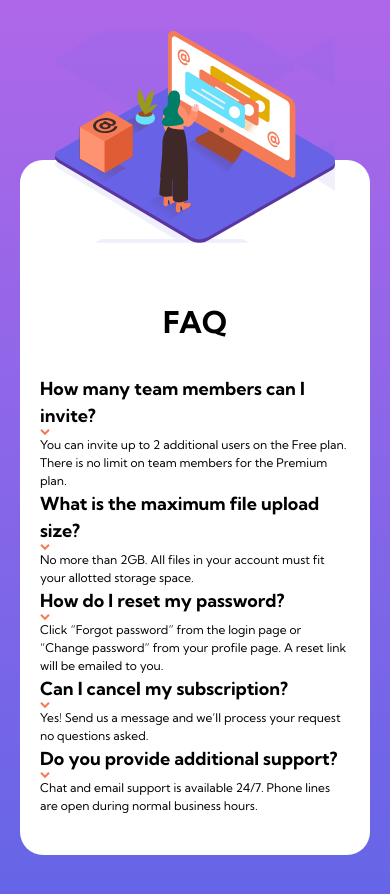
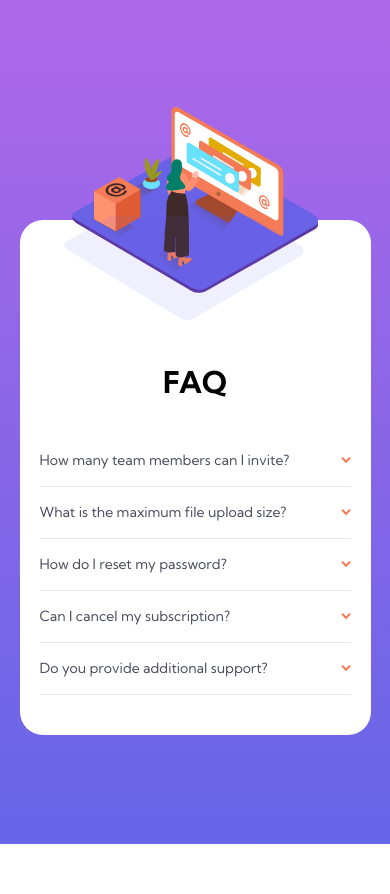
Before and after one commit to Bouyyah/Faq-accordion, a plain HTML site: page index.html in a window 390 px wide. After the commit the page ends 844 px from the top, so only its background shows below. Drawn offline with Linux system fonts and the light colour scheme.

Commit message:
mobile design complete

```diff
--- a/index.html
+++ b/index.html
@@ -22,14 +22,18 @@
                 <source media="(min-width:375px)" srcset="./images/illustration-box-desktop.svg">
 
             </picture>
-            <picture>
+            <picture class="card-images-illustration">
                 <source media="(min-width:425px)" srcset="./images/illustration-woman-online-desktop.svg">
                 <img src="./images/illustration-woman-online-mobile.svg" alt="woman online" style="width:auto;">
+            </picture>
+            <picture class="card-images-bg">
+                <source media="(min-width:425px)" srcset="./images/bg-pattern-desktop.svg">
+                <img src="./images/bg-pattern-mobile.svg" alt="woman online" style="width:auto;">
             </picture>
         </div>
         <section class="card-faq">
             <h1 class="card-faq-title">FAQ</h1>
-            <div class="card-faq-question">
+            <div class="card-faq-question" tabindex="-1">
                 <div class="card-faq-question-header">
                     <h2 class="card-faq-question-header-title">How many team members can I invite?</h2>
                     <img class="card-faq-question-header-arrow" src="./images/icon-arrow-down.svg" alt="arrow down">
@@ -39,7 +43,7 @@
                     limit on
                     team members for the Premium plan.</p>
             </div>
-            <div class="card-faq-question">
+            <div class="card-faq-question" tabindex="-1">
                 <div class="card-faq-question-header">
                     <h2 class="card-faq-question-header-title">What is the maximum file upload size?</h2>
                     <img class="card-faq-question-header-arrow" src="./images/icon-arrow-down.svg" alt="arrow down">
@@ -48,7 +52,7 @@
                 <p class="card-faq-question-text">No more than 2GB. All files in your account must fit your allotted
                     storage space.</p>
             </div>
-            <div class="card-faq-question">
+            <div class="card-faq-question" tabindex="-1">
                 <div class="card-faq-question-header">
                     <h2 class="card-faq-question-header-title">How do I reset my password?</h2>
                     <img class="card-faq-question-header-arrow" src="./images/icon-arrow-down.svg" alt="arrow down">
@@ -58,7 +62,7 @@
                     your profile page.
                     A reset link will be emailed to you.</p>
             </div>
-            <div class="card-faq-question">
+            <div class="card-faq-question" tabindex="-1">
                 <div class="card-faq-question-header">
                     <h2 class="card-faq-question-header-title">Can I cancel my subscription?</h2>
                     <img class="card-faq-question-header-arrow" src="./images/icon-arrow-down.svg" alt="arrow down">
@@ -67,7 +71,7 @@
                 <p class="card-faq-question-text">Yes! Send us a message and we’ll process your request no questions
                     asked.</p>
             </div>
-            <div class="card-faq-question">
+            <div class="card-faq-question" tabindex="-1">
                 <div class="card-faq-question-header">
                     <h2 class="card-faq-question-header-title">Do you provide additional support?</h2>
                     <img class="card-faq-question-header-arrow" src="./images/icon-arrow-down.svg" alt="arrow down">
--- a/scss/main.scss
+++ b/scss/main.scss
@@ -22,30 +22,84 @@ body {
 
 .card {
   background-color: white;
-    margin: 16rem 2rem 5rem 2rem;
+  margin: 16rem 1.5rem 5rem 1.5rem;
   padding: 7rem 2rem 4rem 2rem;
   position: relative;
   border-radius: 2.3rem;
-    &-images{
+  width: 90%;
+  &-images {
+
+    &-illustration{
+      width: 70%;
+    position: absolute;
+    top: -2rem;
+    left: 50%;
+    transform: translate(-50%, -50%);
+    }
+
+    &-bg{
       width: 80%;
     position: absolute;
-        top: -2.3rem;
-        left: 50%;
-        transform: translate(-50%,-50%);
-        background-image: url('../images/bg-pattern-mobile.svg');
+    top: 4.8rem;
+    left: 18.4rem;
+    transform: translate(-50%, -50%);
     }
 
-    &-faq{
+  }
+
+  &-faq {
     margin-top: 7rem;
 
-        &-title{
+    &-title {
       text-align: center;
       margin-bottom: 3rem;
       font-size: 3rem;
       font-weight: 700;
     }
+
+    &-question {
+      border-bottom: 1px solid $lightGreyishBlue;
+
+      &-header {
+        display: flex;
+        justify-content: space-between;
+        align-items: center;
+        padding: 1.5rem 0;
+
+        &-title {
+          font-size: 1.4rem;
+          font-weight: 400;
+          color: $veryDarkGreyishBlue;
+        }
       }
 
+      &:focus {
+        .card-faq-question {
+          &-header {
+            &-title {
+              font-weight: 700;
+              color: $veryDarkDesaturatedBlue;
+            }
+            &-arrow {
+              transform: rotateX(180deg);
+            }
+          }
+
+          &-text{
+            display: block;
+          }
+        }
+      }
+
+      &-text {
+        padding: 1.25rem 0;
+        padding-right: 1rem;
+        font-size: 1.2rem;
+        color: $darkGreyishBlue;
+        display: none;
+      }
+    }
+  }
 }
 
 // @media (min-width: 375px){
```
Also changed, not shown: css/main.css. Lines whose indentation alone changed are shown as unchanged.
